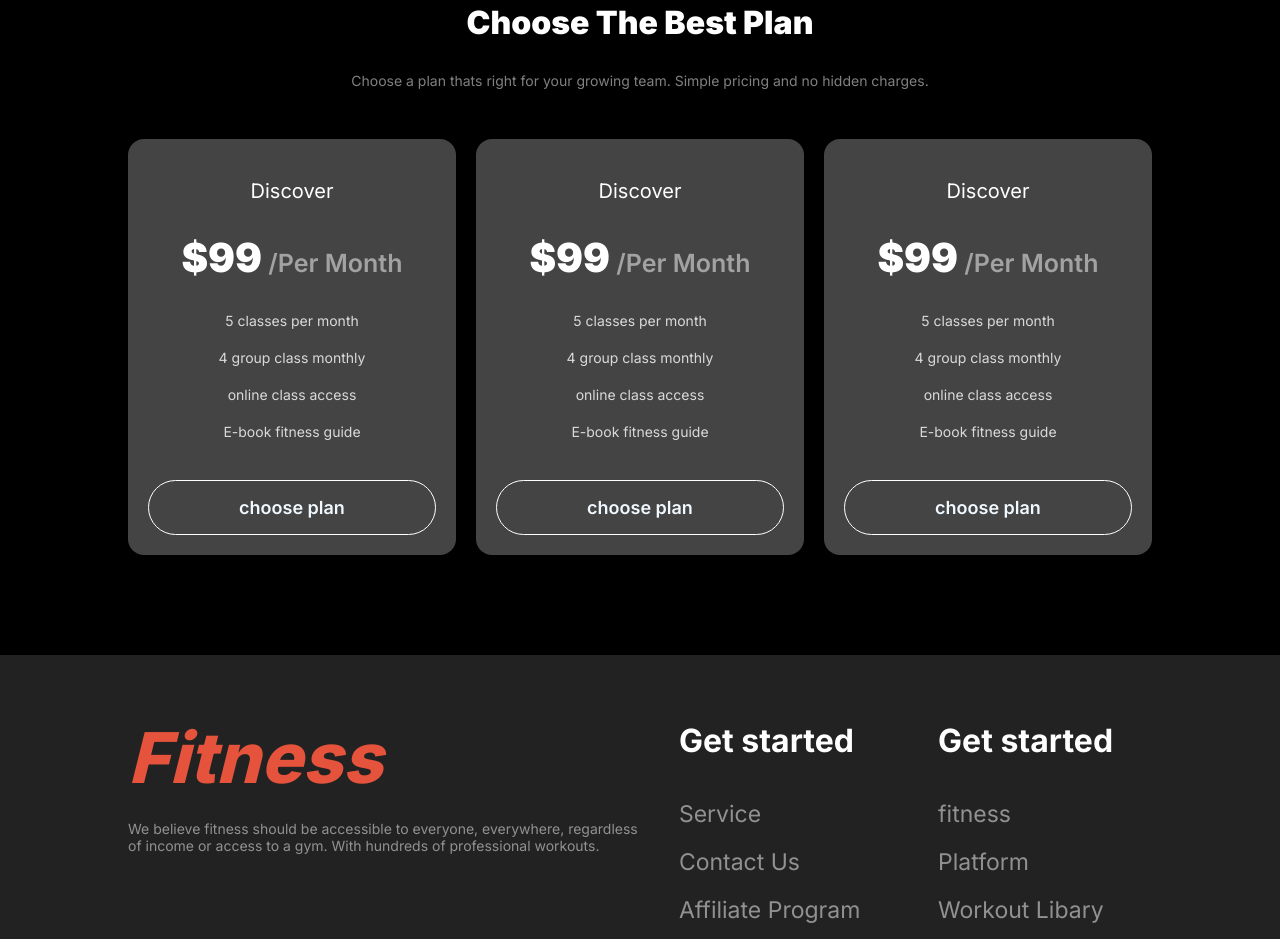
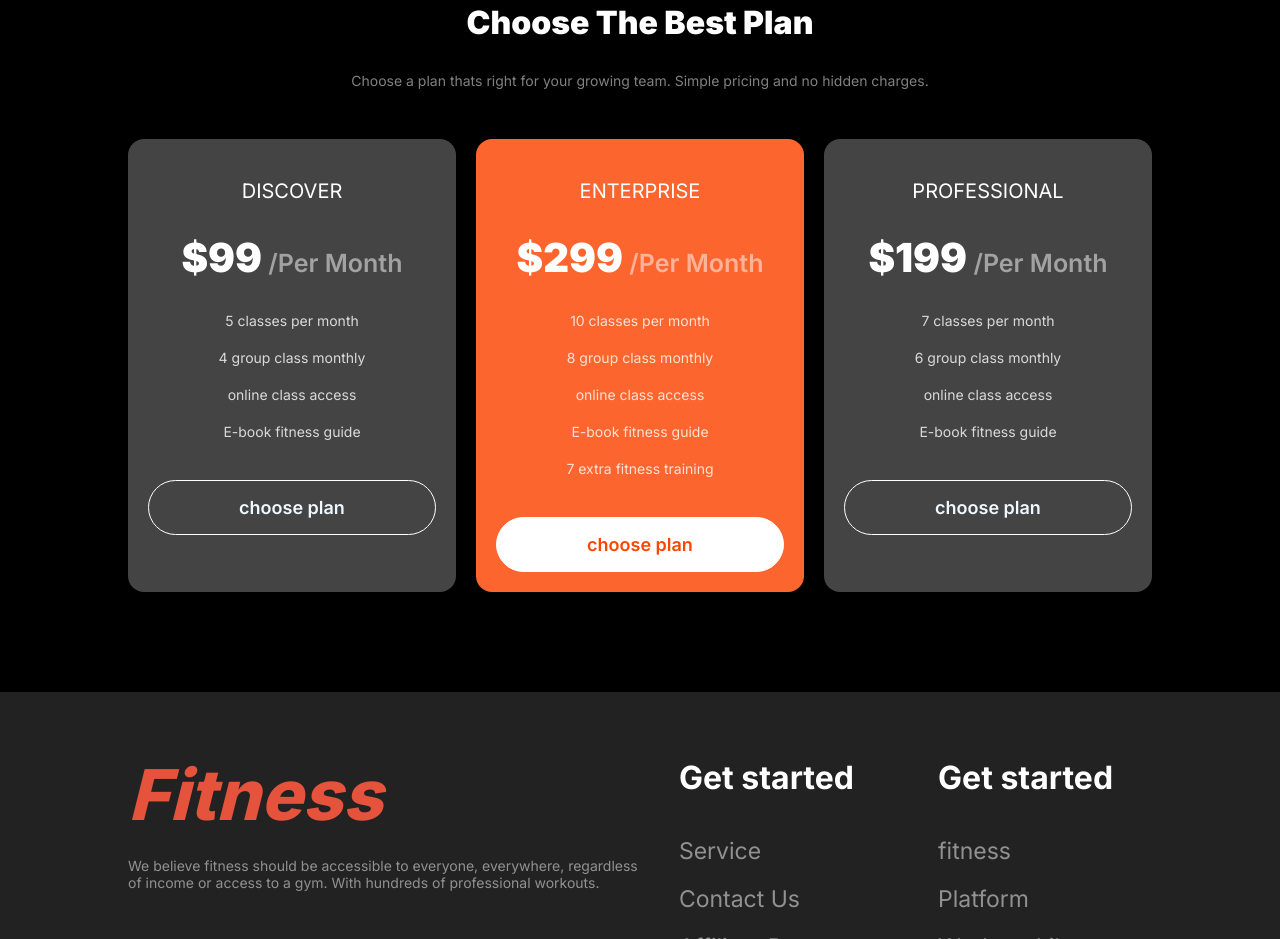
Before and after one commit to Ssiyam0123/assignment-2-, a plain HTML site: page index.html in a window 1280 px wide. Shown: the part 3493-4432 px from the top of the page. Drawn offline with Linux system fonts and the light colour scheme; a web font is replaced by a local one.

Commit message:
bonus part responsive done 2

```diff
--- a/index.html
+++ b/index.html
@@ -235,7 +235,7 @@
            </div>
            <div class="bonus-mid">
             <div class="plan-card">
-                <h1>Discover</h1>
+                <h1>DISCOVER</h1>
                 <p><span class="dolar">$99</span> /Per Month</p>
                 <ul>
                     <li>5 classes per month</li>
@@ -245,23 +245,24 @@
                 </ul>
                 <button class="btn-2">choose plan</button>
             </div>
-           <div class="plan-card">
-                <h1>Discover</h1>
-                <p><span class="dolar">$99</span> /Per Month</p>
+           <div class="plan-card" id="big-plan-card">
+                <h1>ENTERPRISE</h1>
+                <p><span class="dolar">$299</span> /Per Month</p>
                 <ul>
-                    <li>5 classes per month</li>
-                    <li>4 group class monthly</li>
+                    <li>10 classes per month</li>
+                    <li>8 group class monthly</li>
                     <li>online class access</li>
                     <li>E-book fitness guide</li>
+                    <li>7 extra fitness training</li>
                 </ul>
                 <button class="btn-2">choose plan</button>
             </div>
            <div class="plan-card">
-                <h1>Discover</h1>
-                <p><span class="dolar">$99</span> /Per Month</p>
+                <h1>PROFESSIONAL</h1>
+                <p><span class="dolar">$199</span> /Per Month</p>
                 <ul>
-                    <li>5 classes per month</li>
-                    <li>4 group class monthly</li>
+                    <li>7 classes per month</li>
+                    <li>6 group class monthly</li>
                     <li>online class access</li>
                     <li>E-book fitness guide</li>
                 </ul>
--- a/styles/styles.css
+++ b/styles/styles.css
@@ -565,9 +565,19 @@ background-color:#444444;
     display: flex;
     gap: 20px;
 }
-
-
-
+#big-plan-card ,
+#big-plan-card h1 ,
+#big-plan-card li ,
+#big-plan-card p ,
+#big-plan-card span,
+#big-plan-card ul
+{
+    background-color: #FC652E;
+}
+#big-plan-card button{
+    background-color: white;
+    color: orangered;
+}
 
 
 
@@ -696,6 +706,9 @@ background: #222222;
     .fast-mid-right{
         align-items: flex-start;
     }
+    .banner{
+        margin-top: 50px;
+    }
     .circle-card{
         display: flex;
         flex-direction: column;
@@ -736,6 +749,7 @@ background: #222222;
     }
     .bonus-mid{
         margin-bottom: 100px;
+        margin-top: 40px;
     }
 
 
```
